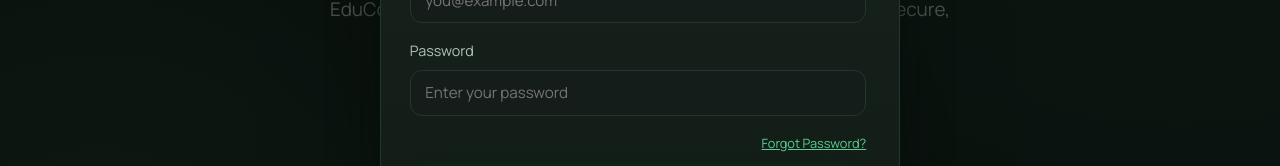
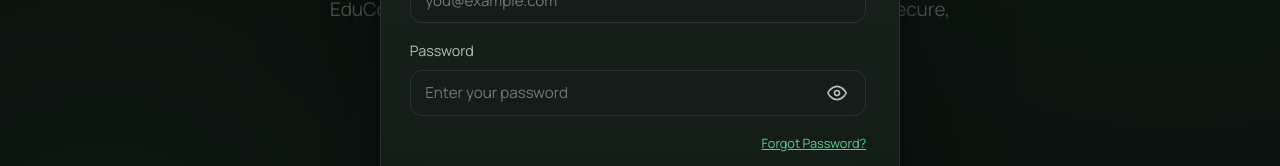
Before and after one commit to mubasshirahin/EduConnect, a React (Vite) app in the folder client/: page / in a window 1280 px wide. Both pictures are taken after a click on the button "Login". Shown: the part 387-553 px from the top of the page. Built offline with nearby package versions, Linux system fonts and the light colour scheme.

Commit message:
user can now see or hide their password while logging in or registering for typo issues

```diff
--- a/client/src/App.css
+++ b/client/src/App.css
@@ -862,6 +862,37 @@ html[data-theme="light"] .auth-modal {
   color: var(--text-soft);
 }
 
+.password-input-wrapper {
+  position: relative;
+  display: flex;
+  align-items: center;
+}
+
+.password-input-wrapper input {
+  width: 100%;
+  padding-right: 3rem !important;
+}
+
+.password-toggle-btn {
+  position: absolute;
+  right: 0.8rem;
+  background: none;
+  border: none;
+  color: var(--text-soft);
+  cursor: pointer;
+  display: flex;
+  align-items: center;
+  justify-content: center;
+  padding: 0.4rem;
+  border-radius: 50%;
+  transition: all 0.2s ease;
+}
+
+.password-toggle-btn:hover {
+  color: var(--accent);
+  background: rgba(63, 169, 113, 0.1);
+}
+
 .auth-form input {
   border-radius: 12px;
   border: 1px solid var(--border-soft);
@@ -2977,14 +3008,55 @@ html[data-theme="light"] .messages-request-error {
   transition: opacity 0.2s ease;
 }
 
-.profile-avatar-editable:hover .avatar-overlay {
+.profile-avatar-clickable, .profile-avatar-editing {
+  cursor: pointer;
+  transition: transform 0.2s ease, box-shadow 0.2s ease;
+}
+
+.profile-avatar-clickable:hover {
+  transform: scale(1.05);
+  box-shadow: 0 4px 12px rgba(0, 0, 0, 0.15);
+}
+
+.profile-avatar-editing .avatar-overlay {
   opacity: 1;
 }
 
-.avatar-overlay span {
-  color: #fff;
+.status-indicator {
+  position: absolute;
+  bottom: 4px;
+  right: 4px;
+  width: 14px;
+  height: 14px;
+  border-radius: 50%;
+  border: 2px solid var(--bg-main);
+  z-index: 2;
+}
+
+.status-indicator.active {
+  background-color: #1fbf75;
+  box-shadow: 0 0 8px rgba(31, 191, 117, 0.6);
+}
+
+.btn-remove-photo {
+  background: none;
+  border: 1px solid #ff4d4f;
+  color: #ff4d4f;
+  padding: 4px 10px;
+  border-radius: 4px;
   font-size: 0.75rem;
-  font-weight: 600;
+  cursor: pointer;
+  transition: all 0.2s ease;
+}
+
+.btn-remove-photo:hover {
+  background: #ff4d4f;
+  color: white;
+}
+
+.avatar-initials {
+  font-size: 1.5rem;
+  letter-spacing: 1px;
 }
 
 .profile-hero h2 {
--- a/client/src/components/AuthModal.jsx
+++ b/client/src/components/AuthModal.jsx
@@ -21,6 +21,8 @@ function AuthModal({ mode, onClose, onAuthSuccess, onSwitchMode }) {
   const [isForgotPassword, setIsForgotPassword] = useState(false);
   const [resetEmail, setResetEmail] = useState("");
   const roleLabel = isLogin ? t("auth.loginAs") : t("auth.registerAs");
+
+  const [showPassword, setShowPassword] = useState(false);
 
   const handleSubmit = async (event) => {
     event.preventDefault();
@@ -188,7 +190,32 @@ function AuthModal({ mode, onClose, onAuthSuccess, onSwitchMode }) {
           </label>
           <label className="form-group">
             <span>{t("auth.password")}</span>
-            <input type="password" name="password" placeholder={t("auth.passwordPlaceholder")} required />
+            <div className="password-input-wrapper">
+              <input
+                type={showPassword ? "text" : "password"}
+                name="password"
+                placeholder={t("auth.passwordPlaceholder")}
+                required
+              />
+              <button
+                type="button"
+                className="password-toggle-btn"
+                onClick={() => setShowPassword(!showPassword)}
+                tabIndex="-1"
+              >
+                {showPassword ? (
+                  <svg viewBox="0 0 24 24" width="20" height="20" fill="none" stroke="currentColor" strokeWidth="2" strokeLinecap="round" strokeLinejoin="round">
+                    <path d="M17.94 17.94A10.07 10.07 0 0 1 12 19c-7 0-11-8-11-8a18.45 18.45 0 0 1 5.06-5.06M9.9 4.24A9.12 9.12 0 0 1 12 4c7 0 11 8 11 8a18.5 18.5 0 0 1-2.16 3.19m-6.72-1.07a3 3 0 1 1-4.24-4.24" />
+                    <line x1="1" y1="1" x2="23" y2="23" />
+                  </svg>
+                ) : (
+                  <svg viewBox="0 0 24 24" width="20" height="20" fill="none" stroke="currentColor" strokeWidth="2" strokeLinecap="round" strokeLinejoin="round">
+                    <path d="M1 12s4-8 11-8 11 8 11 8-4 8-11 8-11-8-11-8z" />
+                    <circle cx="12" cy="12" r="3" />
+                  </svg>
+                )}
+              </button>
+            </div>
             {isLogin && (
               <div style={{ textAlign: "right", marginTop: "0.5rem" }}>
                 <span
--- a/client/src/pages/ProfilePage.jsx
+++ b/client/src/pages/ProfilePage.jsx
@@ -126,6 +126,7 @@ function ProfilePage({ authUser }) {
   const handleSave = (event) => {
     event.preventDefault();
     localStorage.setItem(profileStorageKey, JSON.stringify(profile));
+    window.dispatchEvent(new Event("storage"));
     setIsEditing(false);
   };
 
@@ -245,19 +246,25 @@ function ProfilePage({ authUser }) {
     <section className="profile-page">
       <div className="profile-hero">
         <div
-          className={`profile-avatar ${isEditing ? "profile-avatar-editable" : ""}`}
-          onClick={() => isEditing && document.getElementById("avatar-upload").click()}
+          className={`profile-avatar ${!isEditing ? "profile-avatar-clickable" : "profile-avatar-editing"}`}
+          onClick={() => {
+            if (!isEditing) setIsEditing(true);
+            setTimeout(() => document.getElementById("avatar-upload").click(), 0);
+          }}
+          title="Click to change photo"
         >
           {profile.avatarUrl ? (
             <img src={profile.avatarUrl} alt={profile.name} className="avatar-img" />
           ) : (
-            profile.name?.charAt(0).toUpperCase() || "PI"
+            <span className="avatar-initials">{profile.name?.charAt(0).toUpperCase() || "PI"}</span>
           )}
-          {isEditing && (
-            <div className="avatar-overlay">
-              <span>Change</span>
-            </div>
-          )}
+          <div className="avatar-overlay">
+            <svg viewBox="0 0 24 24" width="24" height="24" fill="none" stroke="currentColor" strokeWidth="2" strokeLinecap="round" strokeLinejoin="round">
+              <path d="M23 19a2 2 0 0 1-2 2H3a2 2 0 0 1-2-2V7a2 2 0 0 1 2-2h4l2-3h6l2 3h4a2 2 0 0 1 2 2z" />
+              <circle cx="12" cy="13" r="4" />
+            </svg>
+          </div>
+          <div className="status-indicator active" title="Active Now"></div>
         </div>
         <input
           id="avatar-upload"
@@ -267,7 +274,21 @@ function ProfilePage({ authUser }) {
           onChange={handleAvatarChange}
         />
         <div>
-          <h2>{profile.name}</h2>
+          <div style={{ display: "flex", alignItems: "center", gap: "10px" }}>
+            <h2>{profile.name}</h2>
+            {profile.avatarUrl && isEditing && (
+              <button
+                type="button"
+                className="btn-remove-photo"
+                onClick={(e) => {
+                  e.stopPropagation();
+                  setProfile(prev => ({ ...prev, avatarUrl: "" }));
+                }}
+              >
+                Remove Photo
+              </button>
+            )}
+          </div>
           <p>{profile.email}</p>
           <div className="profile-meta">
             <span>{authUser?.role === "teacher" ? "Teacher Profile" : "Student Profile"}</span>
```
